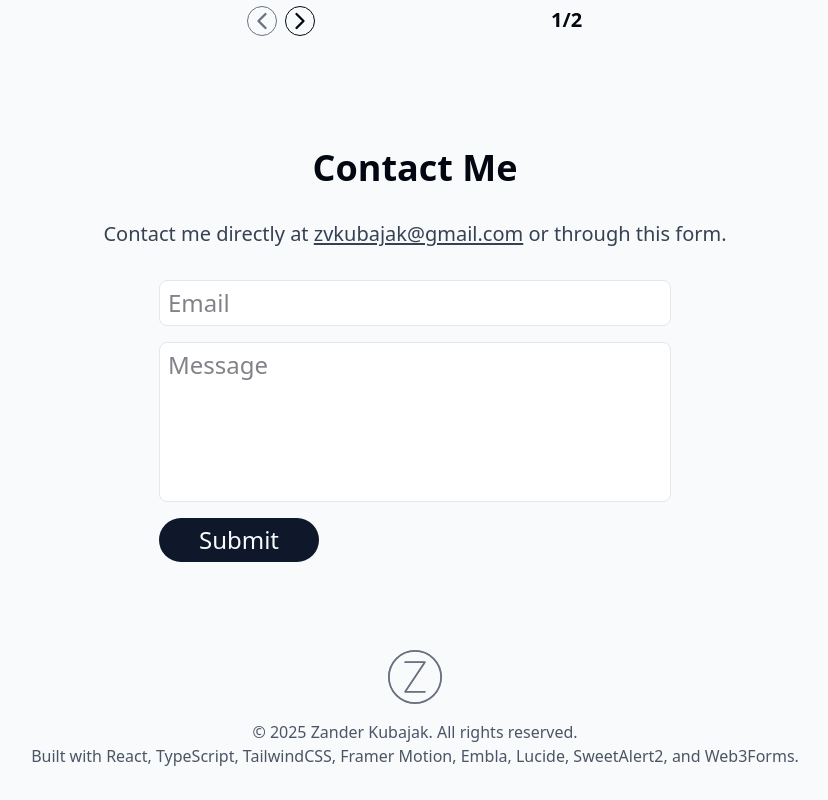
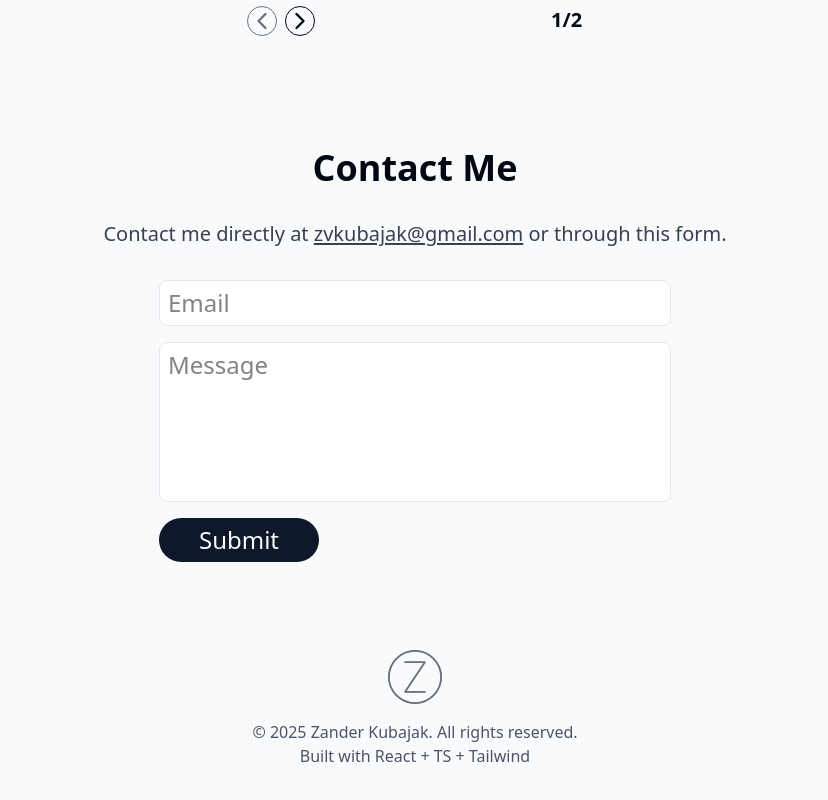
Before and after one commit to ZVKubajak/Portfolio, a React (Vite) app: page / in a window 1280 px wide. Shown: the part 3504-4304 px from the top of the page, without its empty margins (225-1053 px from the left). Built offline with nearby package versions, Linux system fonts and the light colour scheme.

Commit message:
Updated Footer Text

```diff
--- a/src/layout/Footer.tsx
+++ b/src/layout/Footer.tsx
@@ -12,8 +12,7 @@ const Footer = () => {
       <div className="text-sm md:text-base mb-4 sm:mb-6 lg:mb-8 sm:mx-auto sm:w-[350px] md:w-full sm:space-y-2 md:space-y-0">
         <p>© 2025 Zander Kubajak. All rights reserved.</p>
         <p className="hidden sm:block">
-          Built with React, TypeScript, TailwindCSS, Framer Motion, Embla,
-          Lucide, SweetAlert2, and Web3Forms.
+          Built with React + TS + Tailwind
         </p>
       </div>
     </footer>
```
